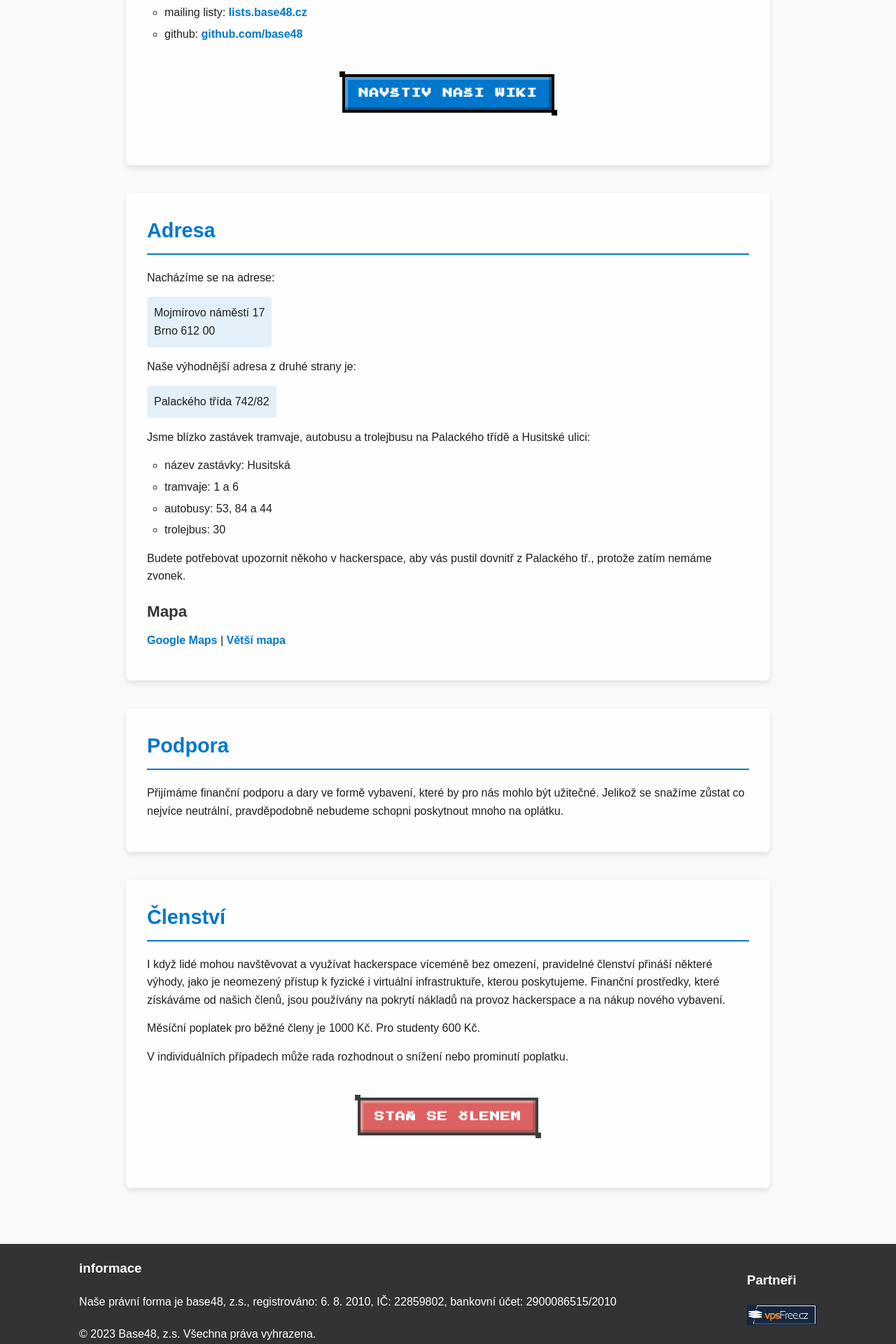
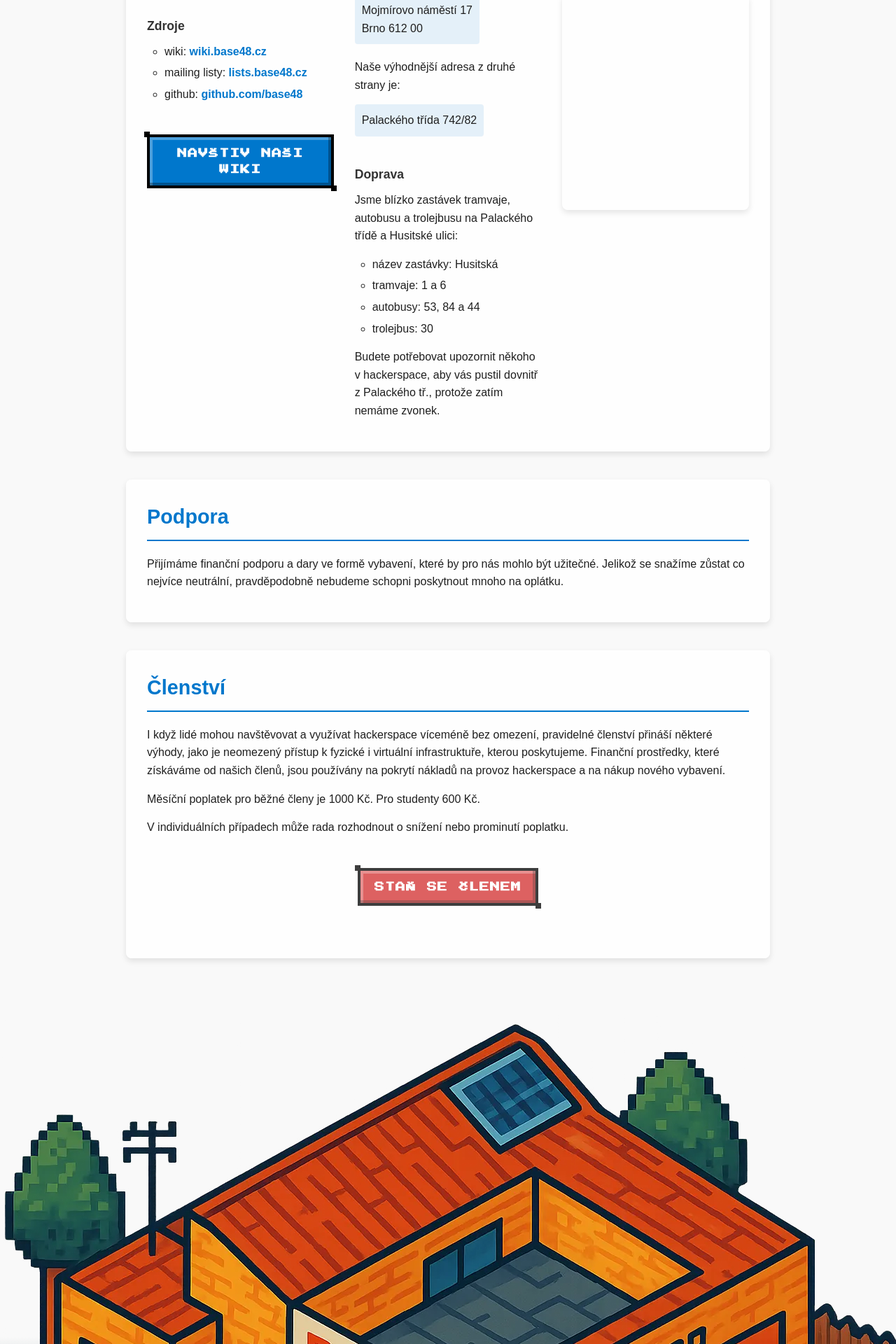
Before and after one commit to Thebys/base48, a PHP site: page / in a window 1280 px wide. Shown: the part 1400-3320 px from the top of the page at 70% size. Run offline with PHP 8.4, Linux system fonts and the light colour scheme; a map, chart or similar area stays blank; some libraries are stand-ins or nearby versions.

Commit message:
Add satelite, improve footer, refactor content

```diff
--- a/css/style.css
+++ b/css/style.css
@@ -11,7 +11,7 @@
     --header-color: #333;
     --section-bg: rgba(255, 255, 255, 0.8);
     --section-shadow: rgba(0, 0, 0, 0.1);
-    --footer-bg: #333;
+    --footer-bg: #476267;
     --footer-color: white;
     --card-bg: rgba(255, 255, 255, 0.9);
     --border-color: #eee;
@@ -28,7 +28,7 @@
     --header-color: #e0e0e0;
     --section-bg: rgba(30, 30, 30, 0.8);
     --section-shadow: rgba(0, 0, 0, 0.3);
-    --footer-bg: #1a1a1a;
+    --footer-bg: #476267;
     --footer-color: #e0e0e0;
     --card-bg: rgba(40, 40, 40, 0.9);
     --border-color: #333;
@@ -242,27 +242,102 @@ address {
 footer {
     display: flex;
     flex-direction: row;
-    align-items: center;
-    justify-content: space-around;
+    align-items: stretch;
+    justify-content: center;
     text-align: center;
-    padding: 20px;
+    padding: 30px 20px;
     background-color: var(--footer-bg);
     color: var(--footer-color);
     width: 100%;
 }
-.footer-left {
+
+.footer-left, .footer-right {
     display: flex;
     flex-direction: column;
     align-items: flex-start;
-    justify-content: space-around;
-    gap: 20px;
+    justify-content: flex-start;
+    gap: 15px;
+    background-color: rgba(38, 52, 56, 0.9);
+    padding: 25px 30px;
+    border-radius: 8px;
+    box-shadow: 0 6px 12px rgba(0, 0, 0, 0.25);
+    margin: 0 15px;
+    max-width: 400px;
+    width: 42%;
+    transition: transform 0.2s ease, box-shadow 0.2s ease;
 }
-.footer-right {
-    display: flex;
-    flex-direction: column;
-    align-items: flex-start;
-    justify-content: space-around;
-    gap: 20px;
+
+/* Subtle hover effect */
+.footer-left:hover, .footer-right:hover {
+    transform: translateY(-3px);
+    box-shadow: 0 8px 16px rgba(0, 0, 0, 0.3);
+}
+
+/* Improved contrast for footer text */
+.footer-left h3, .footer-right h3 {
+    color: #fff;
+    font-weight: bold;
+    margin-bottom: 12px;
+    text-transform: uppercase;
+    letter-spacing: 1.5px;
+    font-size: 1.1rem;
+    border-bottom: 2px solid rgba(255, 255, 255, 0.2);
+    padding-bottom: 8px;
+    width: 100%;
+}
+
+/* Dark theme adjustments */
+[data-theme="dark"] .footer-left, [data-theme="dark"] .footer-right {
+    background-color: rgba(25, 30, 35, 0.9);
+}
+
+.footer-left p, .footer-right p {
+    color: rgba(255, 255, 255, 0.9);
+    line-height: 1.6;
+    text-align: left;
+}
+
+.footer-right a {
+    color: #fff;
+    transition: all 0.3s ease;
+    text-decoration: none;
+    display: inline-flex;
+    align-items: center;
+    margin: 5px 0;
+}
+
+.footer-right a:hover {
+    color: rgba(255, 255, 255, 0.8);
+    transform: translateX(3px);
+}
+
+.footer-right a i {
+    margin-right: 8px;
+    font-size: 1.2rem;
+}
+
+/* Style for images in footer links */
+.footer-right a img {
+    transition: transform 0.3s ease;
+    border-radius: 4px;
+}
+
+.footer-right a:hover img {
+    transform: scale(1.05);
+}
+
+@media (max-width: 768px) {
+    footer {
+        flex-direction: column;
+        padding: 30px 15px;
+        align-items: center;
+    }
+
+    .footer-left, .footer-right {
+        max-width: 100%;
+        width: 90%;
+        margin: 10px 0;
+    }
 }
 
 @media (max-width: 980px) {
@@ -714,3 +789,146 @@ footer {
         text-align: center;
     }
 }
+
+/* Add gradient above footer */
+.base48-building {
+    position: relative;
+    padding-bottom: 0; /* Remove padding as we'll position the gradient differently */
+}
+
+.base48-building::after {
+    content: '';
+    position: absolute;
+    left: 0;
+    bottom: 0px; /* Overlap slightly with footer to avoid any gap */
+    width: 100%;
+    height: 440px; /* Taller gradient for a more subtle effect */
+    background: #FFFFFF00;
+    background: linear-gradient(180deg, transparent 0%, rgba(71, 98, 103, 1) 50%, rgba(71, 98, 103, 1) 100%);
+    z-index: 0; /* Place below the image */
+    pointer-events: none; /* Allow clicks to pass through */
+}
+
+.base48-building img {
+    position: relative;
+    z-index: 1;
+    vertical-align: bottom; /* Remove any gap between image and footer */
+    margin-bottom: -5px; /* Ensure no gap between image and footer */
+}
+
+/* Satellite sprite animation */
+.satellite-sprite {
+    position: absolute;
+    top: 120px;
+    right: -60px; /* Start from off-screen right */
+    width: 56px;
+    height: auto;
+    z-index: 999;
+    filter: drop-shadow(0 2px 5px rgba(0, 0, 0, 0.2));
+    animation: float-rtl 45s linear infinite; /* Slow RTL animation */
+    image-rendering: pixelated;
+    cursor: pointer;
+    transition: filter 0.3s ease;
+    transform-origin: center center;
+}
+
+.satellite-sprite:hover {
+    filter: drop-shadow(0 4px 8px rgba(0, 0, 0, 0.4)) brightness(1.1);
+    animation-play-state: paused;
+}
+
+/* New RTL animation with sine wave pattern */
+@keyframes float-rtl {
+    0% {
+        transform: translateX(0) translateY(0) rotate(15deg);
+        right: -60px; /* Start from off-screen right */
+    }
+    25% {
+        transform: translateX(0) translateY(15px) rotate(-15deg);
+        right: 25%; /* Quarter way across screen */
+    }
+    50% {
+        transform: translateX(0) translateY(0) rotate(15deg);
+        right: 50%; /* Half way across screen */
+    }
+    75% {
+        transform: translateX(0) translateY(-15px) rotate(-15deg);
+        right: 75%; /* Three quarters across screen */
+    }
+    100% {
+        transform: translateX(0) translateY(0) rotate(15deg);
+        right: 110%; /* Slightly past the left edge */
+    }
+}
+
+/* Dark theme adjustments for satellite */
+[data-theme="dark"] .satellite-sprite {
+    filter: drop-shadow(0 2px 8px rgba(100, 200, 255, 0.4)) brightness(1.2);
+}
+
+[data-theme="dark"] .satellite-sprite:hover {
+    filter: drop-shadow(0 4px 12px rgba(100, 200, 255, 0.6)) brightness(1.3);
+}
+
+/* Add responsive styles for satellite */
+@media (max-width: 768px) {
+    .satellite-sprite {
+        width: 48px;
+        top: 60px;
+    }
+}
+
+/* Contact Section Columns */
+.contact-columns {
+    display: flex;
+    flex-wrap: wrap;
+    gap: 30px;
+    margin-top: 20px;
+}
+
+.contact-column {
+    flex: 1;
+    min-width: 250px;
+}
+
+.contact-column h3 {
+    color: var(--primary-color);
+    margin-bottom: 15px;
+    font-size: 1.3rem;
+}
+
+.contact-column h4 {
+    color: var(--secondary-color);
+    margin: 20px 0 10px;
+    font-size: 1.1rem;
+}
+
+.contact-column address {
+    margin-bottom: 20px;
+}
+
+.map-container {
+    margin-top: 15px;
+    border-radius: 8px;
+    overflow: hidden;
+    box-shadow: 0 4px 8px var(--section-shadow);
+}
+
+/* Make the columns stack on smaller screens */
+@media (max-width: 768px) {
+    .contact-columns {
+        flex-direction: column;
+    }
+
+    .contact-column {
+        width: 100%;
+    }
+
+    .map-container {
+        margin-bottom: 20px;
+    }
+
+    .contact-column iframe {
+        height: 250px;
+    }
+}
--- a/index.html
+++ b/index.html
@@ -34,6 +34,9 @@
     <button class="theme-toggle js-only" aria-label="Přepnout téma" title="Přepnout téma">
         <i class="fas fa-moon"></i>
     </button>
+
+    <!-- Satellite sprite -->
+    <img src="img/satellite_pixel_1.webp" alt="Satellite" class="satellite-sprite">
 
     <div class="content-wrapper">
         <main>
@@ -89,11 +92,15 @@
             </section>
 
             <section id="contact">
-                <h2>Kontakt</h2>
+                <h2>Kontakt & Mapa</h2>
+
+                <div class="contact-columns">
+                    <div class="contact-column">
+                        <h3>Komunikační kanály</h3>
                         <p>Naše aktuální komunikační kanály najdeš na na <a href="https://wiki.base48.cz/wiki/Hackerspace"
                                 target="_blank">wiki</a>.
 
-                <h3>Zdroje</h3>
+                        <h4>Zdroje</h4>
                         <ul>
                             <li>wiki: <a href="https://wiki.base48.cz" target="_blank">wiki.base48.cz</a></li>
                             <li>mailing listy: <a href="https://lists.base48.cz" target="_blank">lists.base48.cz</a></li>
@@ -105,10 +112,10 @@
                                 <span class="pixel-btn-inner">Navštiv naši Wiki</span>
                             </a>
                         </div>
-            </section>
+                    </div>
 
-            <section id="place">
-                <h2>Adresa</h2>
+                    <div class="contact-column">
+                        <h3>Adresa</h3>
                         <p>Nacházíme se na adrese:</p>
                         <address>
                             Mojmírovo náměstí 17<br>
@@ -120,6 +127,7 @@
                             Palackého třída 742/82
                         </address>
 
+                        <h4>Doprava</h4>
                         <p>Jsme blízko zastávek tramvaje, autobusu a trolejbusu na Palackého třídě a Husitské ulici:</p>
                         <ul>
                             <li>název zastávky: Husitská</li>
@@ -130,12 +138,21 @@
 
                         <p>Budete potřebovat upozornit někoho v hackerspace, aby vás pustil dovnitř z Palackého tř., protože
                             zatím nemáme zvonek.</p>
+                    </div>
 
+                    <div class="contact-column">
                         <h3>Mapa</h3>
                         <p><a href="https://maps.google.com/maps?q=Mojm%C3%ADrovo+n%C3%A1m%C4%9Bst%C3%AD+17,+Brno"
                                 target="_blank">Google Maps</a> | <a
                                 href="https://maps.google.com/maps?q=Mojm%C3%ADrovo+n%C3%A1m%C4%9Bst%C3%AD+17,+Brno&amp;output=embed&amp;z=16"
                                 target="_blank">Větší mapa</a></p>
+                        <div class="map-container">
+                            <iframe src="https://maps.google.com/maps?q=Mojm%C3%ADrovo+n%C3%A1m%C4%9Bst%C3%AD+17,+Brno&amp;output=embed&amp;z=16"
+                                    width="100%" height="300" style="border:0;" allowfullscreen="" loading="lazy"
+                                    referrerpolicy="no-referrer-when-downgrade"></iframe>
+                        </div>
+                    </div>
+                </div>
             </section>
 
             <section id="support">
@@ -161,20 +178,36 @@
             </section>
         </main>
     </div>
+    <style>
+        .base48-building {
+            position: relative;
+            top: 0;
+            left: 0;
+            text-align: center;
+            width: 100%;
+            margin: 0;
+            padding: 0;
+            overflow: hidden;
+        }
+    </style>
+    <div class="base48-building"><img id="base48-building" src="img/base48_pixel_2.webp" alt="Base48 Building"></div>
     <footer>
         <div class="footer-left">
-            <h3>informace</h3>
-            <p>Naše právní forma je base48, z.s.,
-                registrováno: 6. 8. 2010,
-                IČ: 22859802,
-                bankovní účet: 2900086515/2010
+            <h3>Informace</h3>
+            <p>
+                Base48, z.s.<br>
+                IČ: 22859802<br>
+                Registrováno: 6. 8. 2010
             </p>
+            <p>Bankovní účet:<br>2900086515/2010</p>
             <p>&copy; 2023 Base48, z.s. Všechna práva vyhrazena.</p>
         </div>
         <div class="footer-right">
             <h3>Partneři</h3>
-            <p><a href="https://vpsfree.cz" target="_blank"><img src="img/vpsfree.png" alt="vpsfree.cz"
-                        style="width: 100px; height: auto;"></a></p>
+            <p><a href="https://vpsfree.cz" target="_blank"><img src="img/vpsfree.png" alt="vpsfree.cz" style="width: 100px; height: auto;"></a></p>
+            <p>
+                <a href="https://github.com/base48" target="_blank"><i class="fab fa-github"></i> GitHub</a>
+            </p>
         </div>
     </footer>
 
```
Also changed, not shown: img/base48_pixel_2.webp (added), img/satellite_pixel_1.webp (added). Lines whose indentation alone changed are shown as unchanged.
